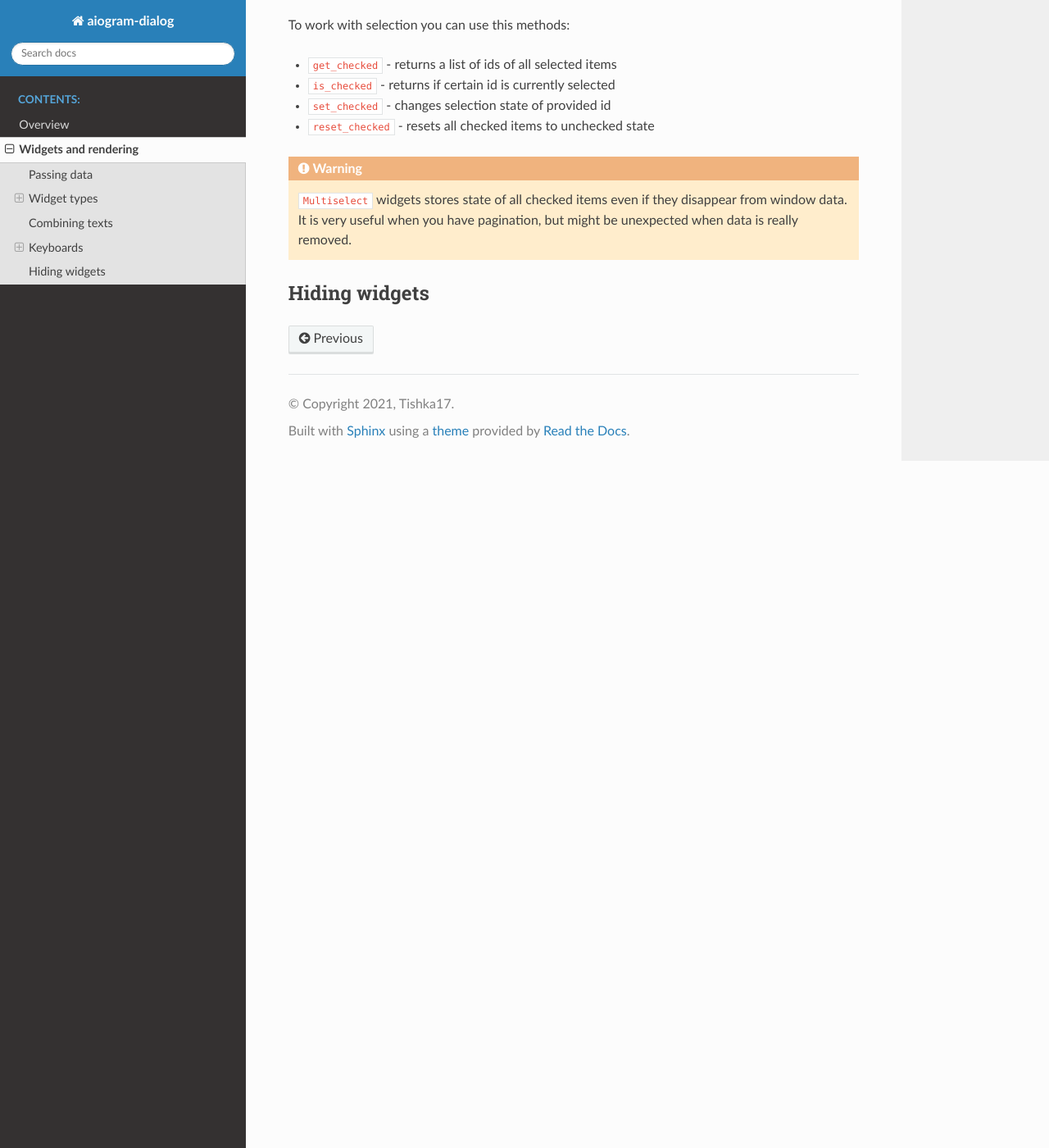
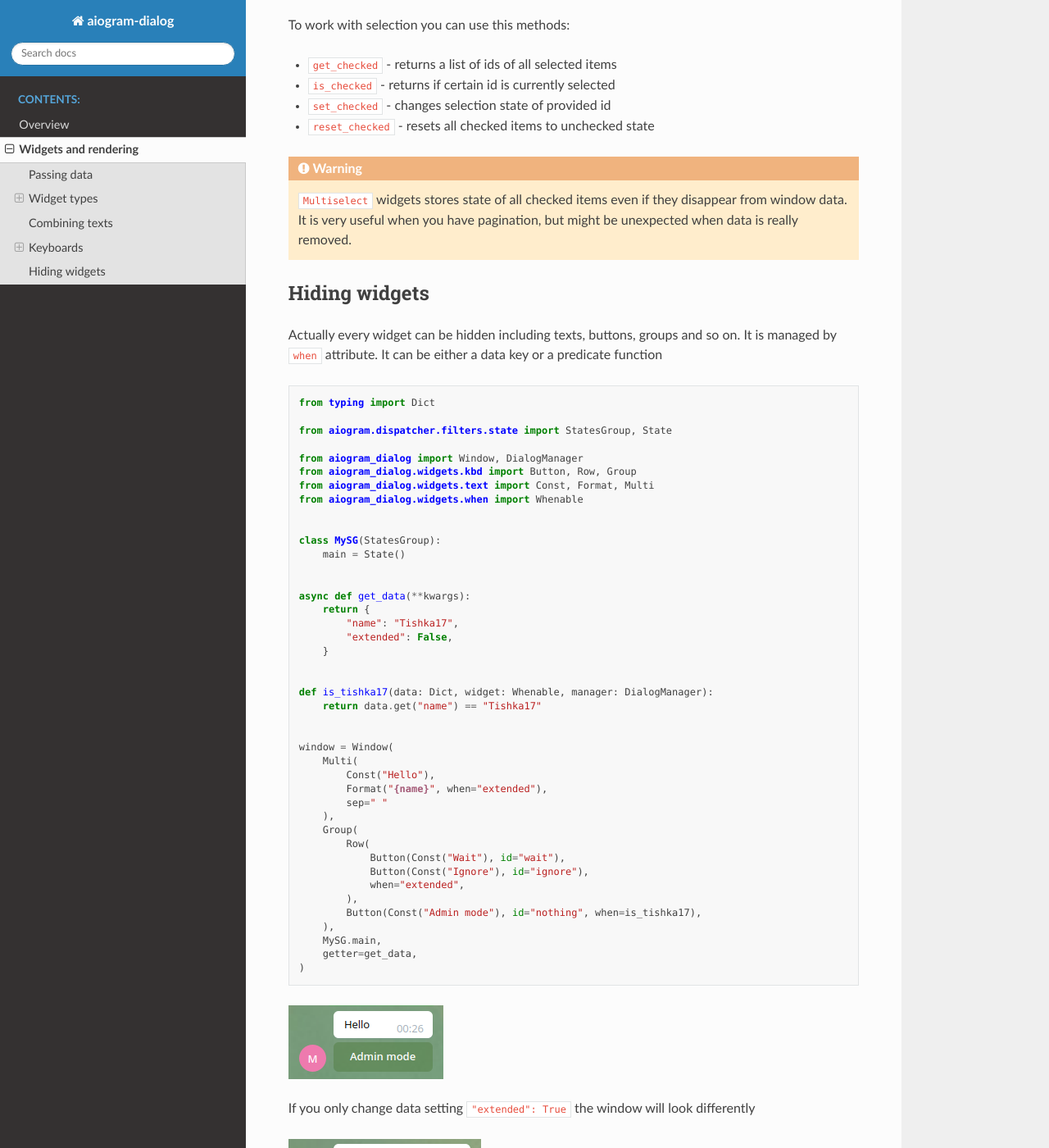
Before and after one commit to Tishka17/aiogram_dialog, a Sphinx documentation site: the page built from docs/widgets.rst, in a window 1280 px wide and 1400 px high, scrolled down 11353 px. Shown: the whole window at 82% size. Built offline with Sphinx 7.4.7 and the Read the Docs theme 2.0.0, drawn with Linux system fonts in a browser that asks for light colours.

Commit message:
whenable doc

```diff
--- /dev/null
+++ b/docs/examples/widgets/whenable.py
@@ -0,0 +1,42 @@
+from typing import Dict
+
+from aiogram.dispatcher.filters.state import StatesGroup, State
+
+from aiogram_dialog import Window, DialogManager
+from aiogram_dialog.widgets.kbd import Button, Row, Group
+from aiogram_dialog.widgets.text import Const, Format, Multi
+from aiogram_dialog.widgets.when import Whenable
+
+
+class MySG(StatesGroup):
+    main = State()
+
+
+async def get_data(**kwargs):
+    return {
+        "name": "Tishka17",
+        "extended": False,
+    }
+
+
+def is_tishka17(data: Dict, widget: Whenable, manager: DialogManager):
+    return data.get("name") == "Tishka17"
+
+
+window = Window(
+    Multi(
+        Const("Hello"),
+        Format("{name}", when="extended"),
+        sep=" "
+    ),
+    Group(
+        Row(
+            Button(Const("Wait"), id="wait"),
+            Button(Const("Ignore"), id="ignore"),
+            when="extended",
+        ),
+        Button(Const("Admin mode"), id="nothing", when=is_tishka17),
+    ),
+    MySG.main,
+    getter=get_data,
+)
--- a/docs/widgets.rst
+++ b/docs/widgets.rst
@@ -280,3 +280,15 @@ To work with selection you can use this methods:
 
 Hiding widgets
 ====================
+
+Actually every widget can be hidden including texts, buttons, groups and so on.
+It is managed by ``when`` attribute. It can be either a data key or a predicate function
+
+.. literalinclude:: examples/widgets/whenable.py
+
+.. image::  resources/whenable.png
+
+If you only change data setting ``"extended": True`` the window will look differently
+
+
+.. image::  resources/whenable_extended.png
```
Also changed, not shown: docs/resources/whenable.png (added), docs/resources/whenable_extended.png (added).
